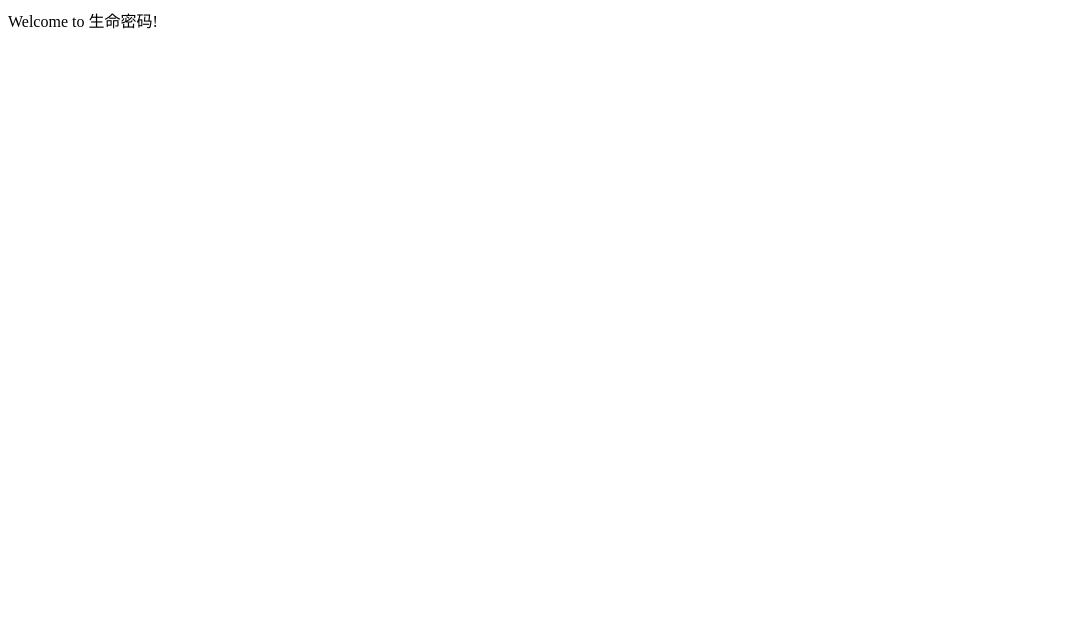
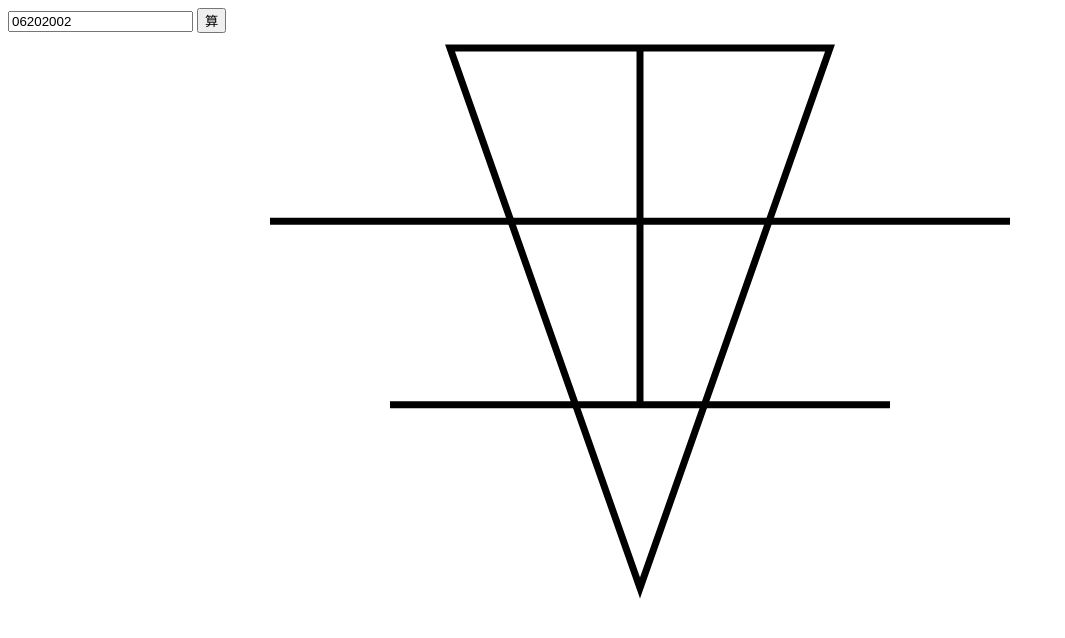
Before and after one commit to jim-low/life-code, a plain HTML site: page index.html in a window 1280 px wide. Shown: the whole page, without its empty margins (0-1065 px from the left). Drawn offline with Linux system fonts and the light colour scheme.

Commit message:
feat: add styles and functionality, calculate numbers and draw triangle

```diff
--- a/index.html
+++ b/index.html
@@ -2,9 +2,15 @@
     <head>
         <meta charset="UTF-8">
         <meta name="viewport" content="width=device-width, initial-scale=1.0">
+        <link rel="stylesheet" href="style.css">
+        <script src="main.js" defer></script>
         <title>生命密码</title>
     </head>
     <body>
-        Welcome to 生命密码!
+        <div>
+            <input id="birthdate" type="number" placeholder="月日年 (eg: 06202002)">
+            <button id="suan-button">算</button>
+        </div>
+        <canvas id="canvas"></canvas>
     </body>
 </html>
--- /dev/null
+++ b/main.js
@@ -0,0 +1,117 @@
+const birthdateInput = document.getElementById("birthdate");
+const suanButton = document.getElementById("suan-button");
+const canvas = document.getElementById("canvas");
+const ctx = canvas.getContext("2d");
+
+const margin = {
+    x: 300,
+    y: 250
+};
+
+suanButton.addEventListener('click', e => {
+    const birthdate = birthdateInput.value;
+    calculateLifeCode(birthdate);
+})
+
+function splitBirthdate(birthdate)
+{
+    const monthDay = birthdate.substring(0, birthdate.length / 2)
+    const month = monthDay.substring(0, monthDay.length / 2)
+    const day = monthDay.substring(monthDay.length / 2, monthDay.length)
+    const year = birthdate.substring(birthdate.length / 2, birthdate.length)
+    const year1 = year.substring(0, year.length / 2)
+    const year2 = year.substring(year.length / 2, year.length)
+    return [month, day, year1, year2];
+}
+
+function addDigits(number)
+{
+    number = number + ""
+    let result = 0;
+
+    while (number.length != 1)
+    {
+        result = (+number[0] + +number[1]);
+        number = result + "";
+    }
+
+    return result;
+}
+
+function calculateLifeCode(birthdate)
+{
+    const [month, day, year1, year2] = splitBirthdate(birthdate)
+    const i = addDigits(month);
+    const j = addDigits(day);
+    const k = addDigits(year1);
+    const l = addDigits(year2);
+    const m = addDigits(i + "" + j);
+    const n = addDigits(k + "" + l);
+    const o = addDigits(m + "" + n);
+    const p = addDigits(m + "" + o);
+    const q = addDigits(n + "" + o);
+    const r = addDigits(q + "" + p);
+    const s = addDigits(j + "" + m);
+    const t = addDigits(i + "" + m);
+    const u = addDigits(t + "" + s);
+    const v = addDigits(k + "" + n);
+    const w = addDigits(l + "" + n);
+    const x = addDigits(v + "" + w);
+
+    initializeCanvas();
+    drawTriangle();
+    insertLines();
+}
+
+function initializeCanvas()
+{
+    canvas.width = window.innerWidth - margin.x;
+    canvas.height = window.innerHeight;
+}
+
+function drawTriangle()
+{
+
+    ctx.beginPath();
+    ctx.moveTo(margin.x, 10);
+    ctx.lineTo(canvas.width - margin.x, 10);
+    ctx.lineTo(canvas.width / 2, canvas.height - margin.y);
+    ctx.closePath();
+
+    ctx.lineWidth = 7;
+    ctx.strokeStyle = "black";
+    ctx.stroke();
+    ctx.closePath();
+}
+
+function insertLines()
+{
+    const triangleHeight = canvas.height - margin.y;
+    const sectionHeight = triangleHeight / 3;
+
+    // straight line middle down
+    ctx.beginPath();
+    ctx.moveTo(canvas.width / 2, 10);
+    ctx.lineTo(canvas.width / 2, sectionHeight * 2);
+    ctx.stroke();
+    ctx.closePath();
+
+    // horizontal line section 1
+    ctx.beginPath();
+    ctx.moveTo(120, sectionHeight);
+    ctx.lineTo(canvas.width - 120, sectionHeight);
+    ctx.stroke();
+    ctx.closePath();
+
+    // horizontal line section 2
+    ctx.beginPath();
+    ctx.moveTo(240, sectionHeight * 2);
+    ctx.lineTo(canvas.width - 240, sectionHeight * 2);
+    ctx.stroke();
+    ctx.closePath();
+}
+
+// auto test code
+birthdateInput.value = "06202002";
+const birthdate = birthdateInput.value;
+calculateLifeCode(birthdate);
--- /dev/null
+++ b/style.css
@@ -0,0 +1,10 @@
+body::-webkit-scrollbar {
+    display: none;
+}
+
+canvas {
+    margin-top: 5px;
+    margin: 5px auto;
+    display: block;
+    /*border: 1px solid black;*/
+}
```
